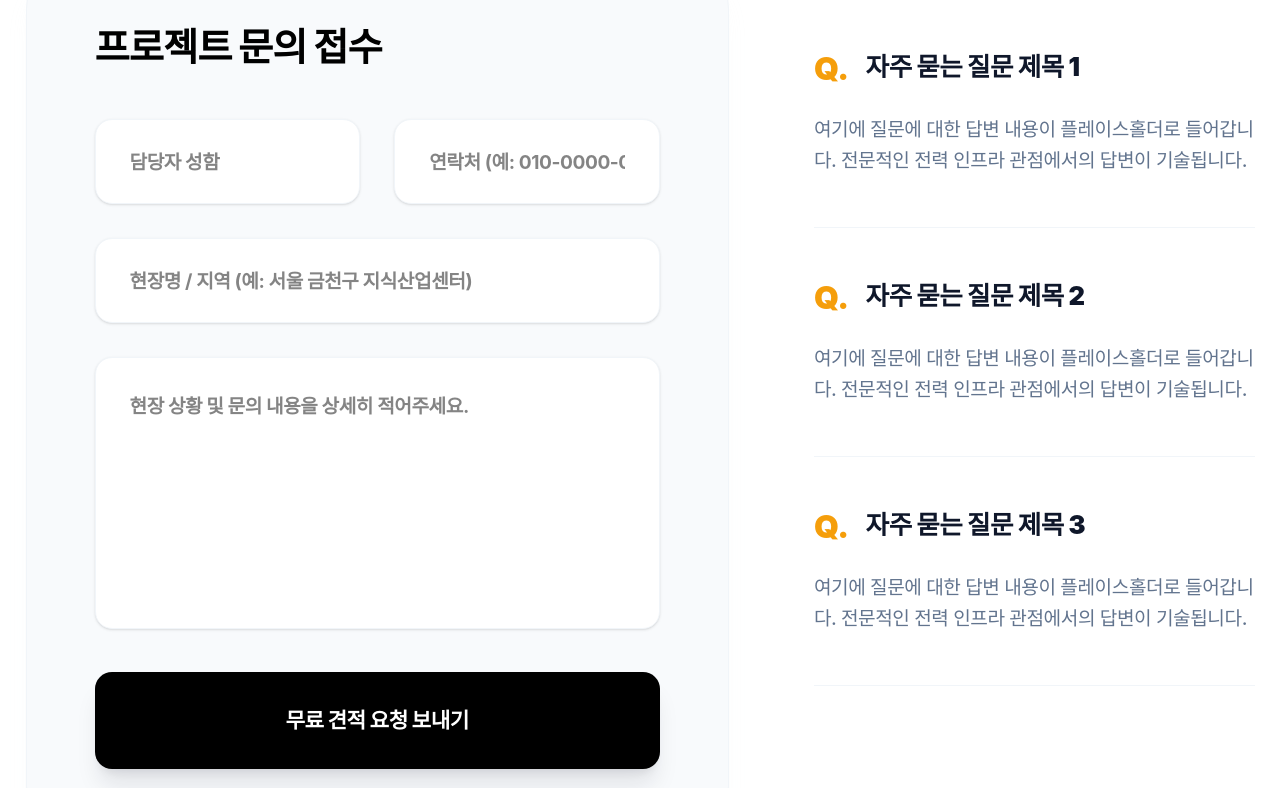
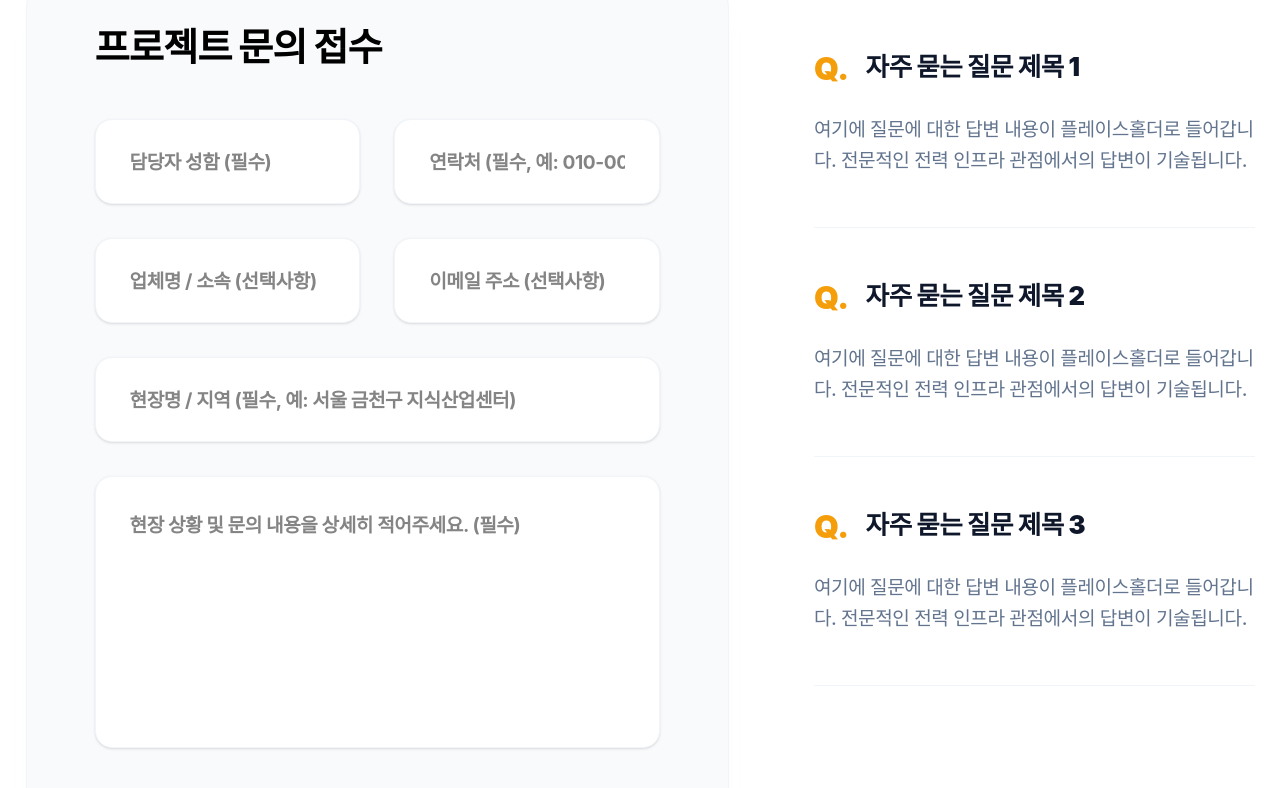
Before and after one commit to oniska08-creator/Hyosung-electric, a Next.js app: page /contact in a window 1280 px wide. Shown: the part 1192-1980 px from the top of the page. Built offline with nearby package versions, Linux system fonts and the light colour scheme; no server answers.

Commit message:
Fix data mapping issues and enhance contact form

```diff
--- a/src/app/about/page.tsx
+++ b/src/app/about/page.tsx
@@ -17,8 +17,21 @@ export default async function AboutPage() {
     })
   ]);
 
+  // Sort history numerically
+  const sortedHistory = [...history].sort((a, b) => {
+    const yearDiff = parseInt(b.year) - parseInt(a.year);
+    if (yearDiff !== 0) return yearDiff;
+
+    const monthA = a.month ? parseInt(a.month) : 0;
+    const monthB = b.month ? parseInt(b.month) : 0;
+    const monthDiff = monthB - monthA;
+    if (monthDiff !== 0) return monthDiff;
+
+    return (a.order || 0) - (b.order || 0);
+  });
+
   // Fallback data if DB is empty
-  const milestones = history.length > 0 ? history : [
+  const milestones = sortedHistory.length > 0 ? sortedHistory : [
     { year: "2024", title: "스마트 그리드 솔루션 런칭", content: "차세대 지능형 전력망 자재 공급 및 시공 서비스 시작" },
     { year: "2020", title: "정부 공인 우수 기술 기업", content: "고성능 차단기 및 전력 제어반 기술 연구소 설립" },
     { year: "2015", title: "효성전기 주식회사 설립", content: "산업용 전기자재 전문 유통 법인 전환" },
--- a/src/app/contact/page.tsx
+++ b/src/app/contact/page.tsx
@@ -11,7 +11,9 @@ export default function ContactPage() {
     name: "",
     phone: "",
     location: "",
-    message: ""
+    message: "",
+    email: "",
+    company: ""
   });
   const [isSubmitting, setIsSubmitting] = useState(false);
 
@@ -52,7 +54,7 @@ export default function ContactPage() {
     try {
       await createInquiry(formData);
       alert("문의가 성공적으로 접수되었습니다. 담당자가 곧 연락드리겠습니다.");
-      setFormData({ name: "", phone: "", location: "", message: "" });
+      setFormData({ name: "", phone: "", location: "", message: "", email: "", company: "" });
     } catch (error) {
       console.error(error);
       alert("문의 접수 중 오류가 발생했습니다. 잠시 후 다시 시도해주세요.");
@@ -107,7 +109,7 @@ export default function ContactPage() {
                   value={formData.name}
                   onChange={handleChange}
                   required
-                  placeholder="담당자 성함"
+                  placeholder="담당자 성함 (필수)"
                   className="h-20 bg-white border border-slate-100 rounded-2xl px-8 flex items-center text-[#0a0a0a] text-lg font-bold shadow-sm focus:ring-4 focus:ring-primary/10 focus:border-primary outline-none transition-all"
                 />
                 <input
@@ -116,17 +118,37 @@ export default function ContactPage() {
                   value={formData.phone}
                   onChange={handleChange}
                   required
-                  placeholder="연락처 (예: 010-0000-0000)"
+                  placeholder="연락처 (필수, 예: 010-0000-0000)"
                   className="h-20 bg-white border border-slate-100 rounded-2xl px-8 flex items-center text-[#0a0a0a] text-lg font-bold shadow-sm focus:ring-4 focus:ring-primary/10 focus:border-primary outline-none transition-all"
                 />
               </div>
+
+              <div className="grid grid-cols-1 md:grid-cols-2 gap-8">
+                <input
+                  type="text"
+                  name="company"
+                  value={formData.company}
+                  onChange={handleChange}
+                  placeholder="업체명 / 소속 (선택사항)"
+                  className="h-20 bg-white border border-slate-100 rounded-2xl px-8 flex items-center text-[#0a0a0a] text-lg font-bold shadow-sm focus:ring-4 focus:ring-primary/10 focus:border-primary outline-none transition-all"
+                />
+                <input
+                  type="email"
+                  name="email"
+                  value={formData.email}
+                  onChange={handleChange}
+                  placeholder="이메일 주소 (선택사항)"
+                  className="h-20 bg-white border border-slate-100 rounded-2xl px-8 flex items-center text-[#0a0a0a] text-lg font-bold shadow-sm focus:ring-4 focus:ring-primary/10 focus:border-primary outline-none transition-all"
+                />
+              </div>
+
               <input
                 type="text"
                 name="location"
                 value={formData.location}
                 onChange={handleChange}
                 required
-                placeholder="현장명 / 지역 (예: 서울 금천구 지식산업센터)"
+                placeholder="현장명 / 지역 (필수, 예: 서울 금천구 지식산업센터)"
                 className="w-full h-20 bg-white border border-slate-100 rounded-2xl px-8 flex items-center text-[#0a0a0a] text-lg font-bold shadow-sm focus:ring-4 focus:ring-primary/10 focus:border-primary outline-none transition-all"
               />
               <textarea
@@ -134,7 +156,7 @@ export default function ContactPage() {
                 value={formData.message}
                 onChange={handleChange}
                 required
-                placeholder="현장 상황 및 문의 내용을 상세히 적어주세요."
+                placeholder="현장 상황 및 문의 내용을 상세히 적어주세요. (필수)"
                 className="w-full h-64 bg-white border border-slate-100 rounded-2xl p-8 text-[#0a0a0a] text-lg font-bold shadow-sm focus:ring-4 focus:ring-primary/10 focus:border-primary outline-none transition-all resize-none"
               />
               <button
--- a/src/app/portfolio/[id]/page.tsx
+++ b/src/app/portfolio/[id]/page.tsx
@@ -115,7 +115,9 @@ export default async function PortfolioDetailPage({ params }: PageProps) {
                     <Calendar size={20} />
                     <span className="text-xs font-black uppercase tracking-widest">가동 시작일</span>
                   </div>
-                  <div className="text-lg font-bold pl-8">2024 (산업 표준 준수)</div>
+                  <div className="text-lg font-bold pl-8">
+                    {project.completedAt ? new Date(project.completedAt).toLocaleDateString('ko-KR', { year: 'numeric', month: 'long' }) : '연도 정보 없음'}
+                  </div>
                 </div>
               </div>
 
--- a/src/lib/actions.ts
+++ b/src/lib/actions.ts
@@ -491,7 +491,7 @@ export async function updateAbout(formData: FormData) {
 }
 
 // --- Inquiry Actions ---
-export async function createInquiry(data: { name: string, phone: string, location: string, message: string }) {
+export async function createInquiry(data: { name: string, phone: string, location: string, message: string, email?: string, company?: string }) {
   try {
     const inquiry = await prisma.inquiry.create({
       data: {
@@ -499,6 +499,8 @@ export async function createInquiry(data: { name: string, phone: string, locatio
         phone: data.phone,
         location: data.location,
         content: data.message,
+        email: data.email || null,
+        company: data.company || null,
       },
     });
     revalidatePath("/admin/inquiries");
```
